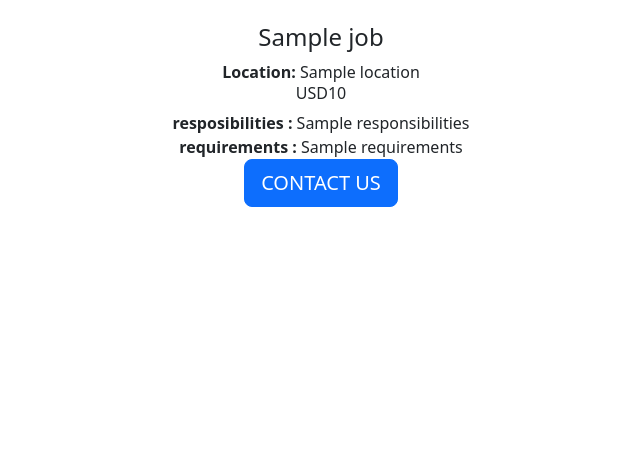
After one commit to DEWANSH90/dewansh-python-website, a Flask app: template templates/jobdetails.html in a window 1280 px wide. The commit adds this page. Shown: the part 347-800 px from the top of the page, without its empty margins (319-959 px from the left). Run offline with Flask 3, Linux system fonts and the light colour scheme; the template is opened without the code that fills it: most values are stand-ins (such as "Sample title", 1, 10 or a date in 2020).

Commit message:
added jobdetails page

```diff
--- a/app.py
+++ b/app.py
@@ -12,6 +12,18 @@ def load_job_from_db():
       jobs.append(row._mapping)
     return jobs
 
+def load_eachjob_from_db(id):
+  with  engine.connect() as conn:
+
+    result = conn.execute(text("select * from jobs where id = :val"), {'val':id})
+    rows = []
+    for row in result.all():
+      rows.append(row._mapping)
+
+    if (len(row)==0):
+      return None
+    else:
+     return rows
 
 
 @app.route("/")
@@ -19,5 +31,11 @@ def helloworld():
     jobs1 = load_job_from_db()
     return render_template('home.html', jobs=jobs1)
 
+@app.route("/jobs/<id>")
+def showjob(id):
+  job = load_eachjob_from_db(id)
+  return render_template('jobdetails.html', jobs=job)
+
+
 if __name__ == "__main__" :
   app.run(host='0.0.0.0' , debug=True)
--- /dev/null
+++ b/templates/jobdetails.html
@@ -0,0 +1,31 @@
+<!DOCTYPE html >
+<html>
+  <head>
+    <title>JOBDETAILSPAGE</title>
+        <link href="https://cdn.jsdelivr.net/npm/bootstrap@5.3.2/dist/css/bootstrap.min.css" rel="stylesheet" integrity="sha384-T3c6CoIi6uLrA9TneNEoa7RxnatzjcDSCmG1MXxSR1GAsXEV/Dwwykc2MPK8M2HN" crossorigin="anonymous">
+
+  </head>
+  <body>
+    <h2 class="text-center">JOB DETAILS </h2>
+    <img   src="https://dewansh-python-website.dewanshmathur.repl.co/static/mainimg.jpg" height="300" width="100%" >
+
+    <div class="row text-center">
+      {% for job in jobs %}
+       <div class="mt-4 ">
+         <h4>{{ job['title'] }} </h4>
+           <b>Location:</b> {{ job['location']}}
+            <h6>{{ job['currency'] }}{{ job['salary']}}</h6>
+          <b>resposibilities : </b>{{ job['responsibilities'] }}<br>
+          <b>requirements : </b>{{ job['requirements'] }}
+</div>
+      {% endfor %}
+
+
+    </div>
+
+    </div>
+    <div class=" text-center">
+    <button type="button" class=" text-center btn btn-primary btn-lg">CONTACT US</button>
+    </div>
+  </body>
+</html>
```
Also changed, not shown: templates/jobitems.html (+7 -4 lines).
